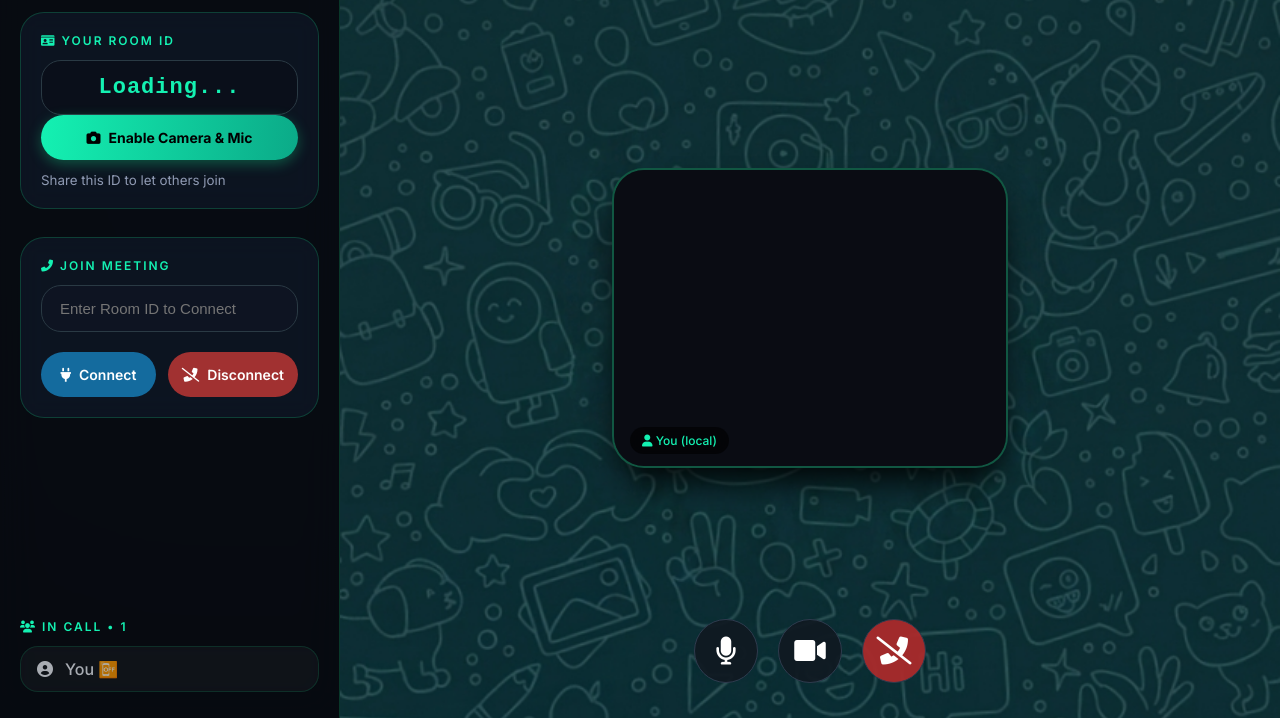
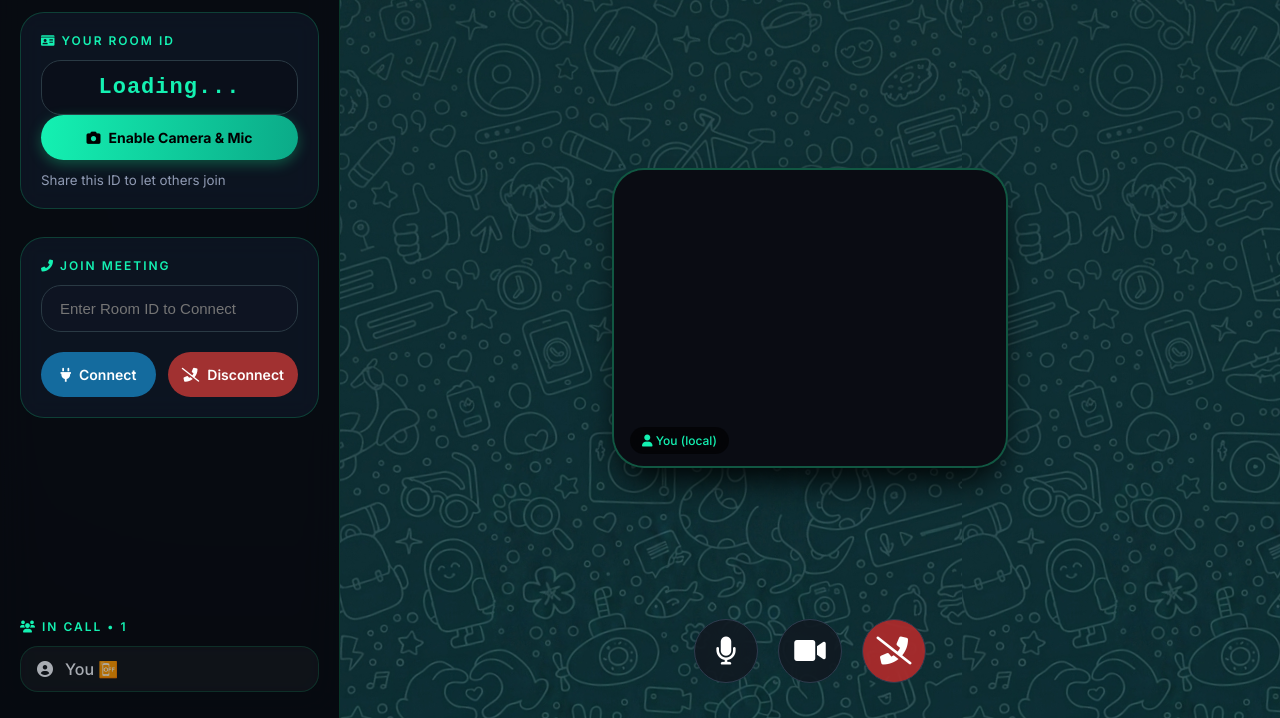
Before and after one commit to gentilfrank37-design/gentil.zoom, a plain HTML site: page index.html in a window 1280 px wide. Shown: the part 82-800 px from the top of the page. Drawn offline with nearby package versions, Linux system fonts and the light colour scheme.

Commit message:
Modify background style in index.html
Updated background property to remove cover and no-repeat.

```diff
--- a/index.html
+++ b/index.html
@@ -211,7 +211,7 @@
         position: relative;
         display: flex;
         flex-direction: column;
-        background: url("image copy.png") center/cover no-repeat;
+        background: url("image copy.png");
         overflow: hidden;
       }
 
```
